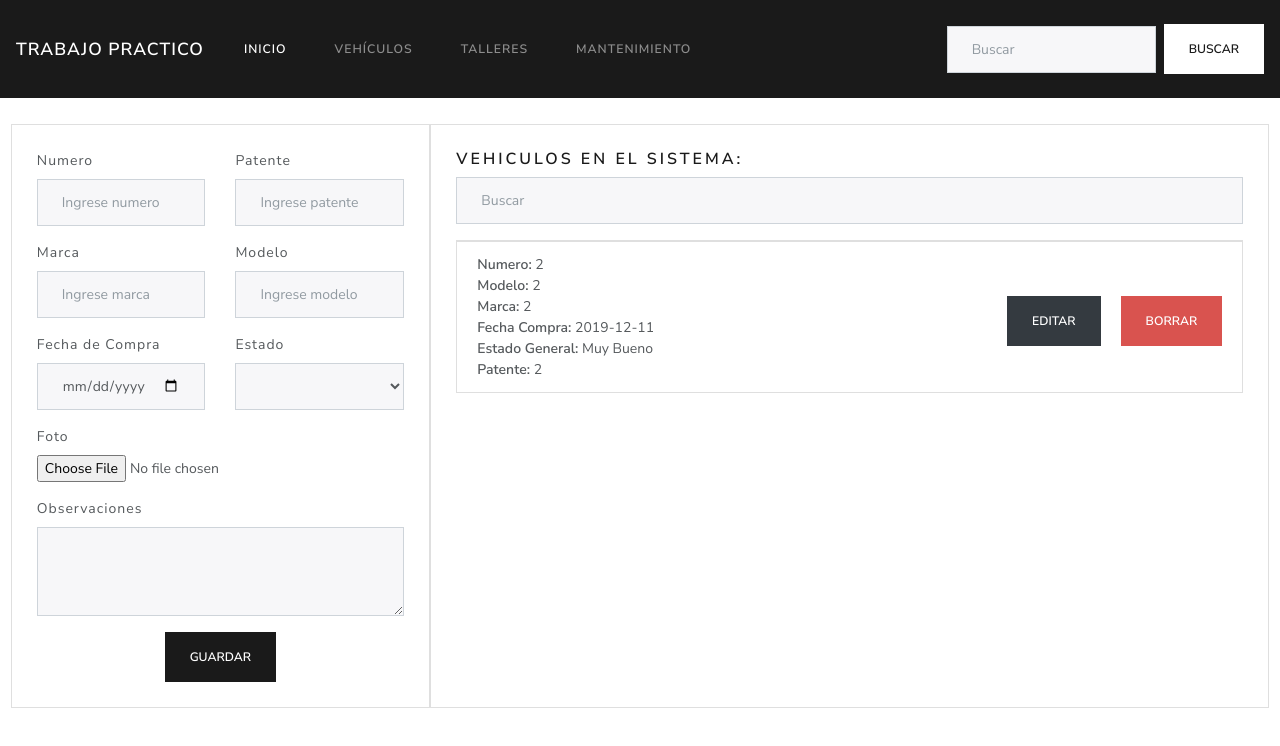
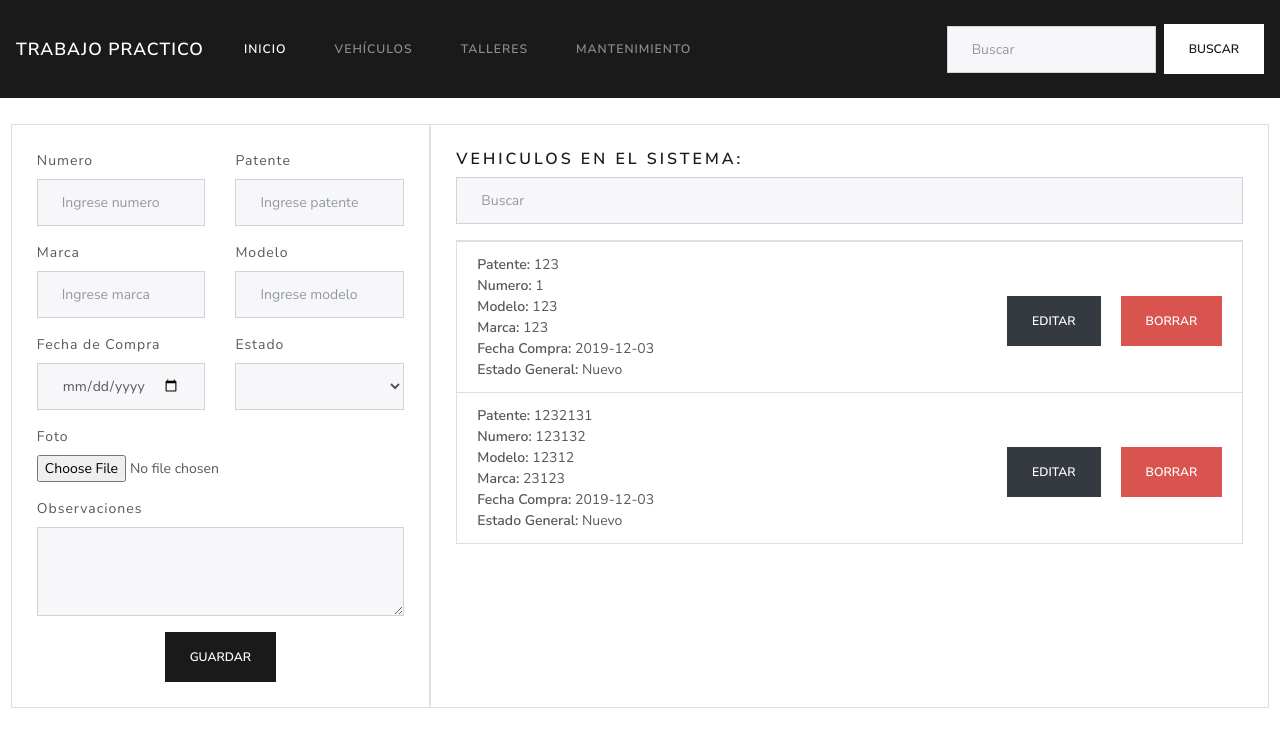
Before and after one commit to NahuelKliphan/Finalab, an Angular app: page /vehiculo in a window 1280 px wide. Shown: the top 746 px of the page. Built offline with nearby package versions, Linux system fonts and the light colour scheme; data requests are answered from the project's data file.

Commit message:
ABM vehiculo andando

```diff
--- a/db.json
+++ b/db.json
@@ -1,15 +1,26 @@
 {
   "vehiculos": [
     {
-      "nroVehiculo": "2",
-      "marca": "2",
-      "modelo": "2",
-      "fechaCompra": "2019-12-11",
-      "estado": "Muy Bueno",
-      "patente": "2",
+      "nroVehiculo": "1",
+      "marca": "123",
+      "modelo": "123",
+      "fechaCompra": "2019-12-03",
+      "estado": "Nuevo",
+      "patente": "123",
       "foto": "",
       "observaciones": "",
       "id": 1
+    },
+    {
+      "nroVehiculo": "123132",
+      "marca": "23123",
+      "modelo": "12312",
+      "fechaCompra": "2019-12-03",
+      "estado": "Nuevo",
+      "patente": "1232131",
+      "foto": "",
+      "observaciones": "",
+      "id": 2
     }
   ]
 }
--- a/src/app/components/vehiculo/form-vehiculo/form-vehiculo.component.ts
+++ b/src/app/components/vehiculo/form-vehiculo/form-vehiculo.component.ts
@@ -25,11 +25,23 @@ export class FormVehiculoComponent implements OnInit {
 
       if (this.editar == false) {
         this.database.agregarVehiculo(new Vehiculo(this.unVehiculo.nroVehiculo, this.unVehiculo.marca, this.unVehiculo.modelo, this.unVehiculo.fechaCompra, this.unVehiculo.estado, this.unVehiculo.patente, this.unVehiculo.foto, this.unVehiculo.observaciones));
-        this.vaciar();
       }
-      else {
+      else
+      {
+        this.database.actualizarVehiculo({
+          "nroVehiculo":this.unVehiculo.nroVehiculo,
+          "marca":this.unVehiculo.marca,
+          "modelo":this.unVehiculo.modelo,
+          "fechaCompra":this.unVehiculo.fechaCompra,
+          "estado":this.unVehiculo.estado,
+          "patente":this.unVehiculo.patente,
+          "foto":this.unVehiculo.foto,
+          "observaciones":this.unVehiculo.observaciones,
+          "id":this.unVehiculo.id
+        });
+      }
 
-      }
+      this.vaciar();
 
     }
     else
@@ -38,10 +50,12 @@ export class FormVehiculoComponent implements OnInit {
     }
 
     this.editar = false;
-
-
   }
 
+  editarVehiculo(unVehiculo) {
+    this.editar = true;
+    this.unVehiculo = unVehiculo;
+  }
 
   formCompleto(){
 
--- a/src/app/components/vehiculo/lista-vehiculo/lista-vehiculo.component.html
+++ b/src/app/components/vehiculo/lista-vehiculo/lista-vehiculo.component.html
@@ -5,13 +5,13 @@
 <ul class="list-group">
     <button class="list-group-item list-group-item-action"
         *ngFor="let unVehiculo of database.listadoVehiculos | buscar:busqueda">
+        <b>Patente:</b> {{ unVehiculo.patente }} <br>
         <b>Numero:</b> {{ unVehiculo.nroVehiculo }} <br>
-        <b>Modelo: </b> {{unVehiculo.modelo}} <br>
         <button class="btn btn-danger darespacio float-right" (click)="eliminarVehiculo(unVehiculo.id)">Borrar</button>
         <button class="darespacio btn btn-dark float-right" (click)="solicitarModificacion(unVehiculo)">Editar</button>
+        <b>Modelo: </b> {{unVehiculo.modelo}} <br>
         <b>Marca:</b> {{ unVehiculo.marca }} <br>
         <b>Fecha Compra:</b> {{ unVehiculo.fechaCompra }} <br>
-        <b>Estado General:</b> {{ unVehiculo.estado }} <br>
-        <b>Patente:</b> {{ unVehiculo.patente }}
+        <b>Estado General:</b> {{ unVehiculo.estado }}
     </button>
 </ul>
--- a/src/app/components/vehiculo/lista-vehiculo/lista-vehiculo.component.ts
+++ b/src/app/components/vehiculo/lista-vehiculo/lista-vehiculo.component.ts
@@ -1,5 +1,6 @@
 import { Component, EventEmitter,Output, OnInit } from '@angular/core';
 import { DatabaseService } from 'src/app/servicio/database.service';
+import { Vehiculo } from 'src/app/model/vehiculo';
 
 @Component({
   selector: 'app-lista-vehiculo',
@@ -23,6 +24,10 @@ export class ListaVehiculoComponent implements OnInit {
     this.database.getVehiculos();
   }
 
+  solicitarModificacion(unVehiculo:Vehiculo){
+    this.VehiculoAmodificar.emit(unVehiculo);
+  }
+
 
 
 
--- a/src/app/components/vehiculo/vehiculo/vehiculo.component.html
+++ b/src/app/components/vehiculo/vehiculo/vehiculo.component.html
@@ -1,4 +1,4 @@
 <div class="row">
     <app-form-vehiculo #formVehiculo class="card col-4" style="padding: 2%;"></app-form-vehiculo>
-    <app-lista-vehiculo (vehiculoAmodificar)="formVehiculo.editarVehiculo($event)" class="card col-8" style="padding: 2%;"></app-lista-vehiculo>
+    <app-lista-vehiculo (VehiculoAmodificar)="formVehiculo.editarVehiculo($event)" class="card col-8" style="padding: 2%;"></app-lista-vehiculo>
 </div>
--- a/src/app/model/vehiculo.ts
+++ b/src/app/model/vehiculo.ts
@@ -12,7 +12,6 @@ export class Vehiculo{
 
     constructor(nroVehiculo:number,marca:string,modelo:string,fechaCompra:Date,estado:string,patente:string,foto:string,observaciones:string) {
 
-        this.nroVehiculo = nroVehiculo;
         this.nroVehiculo=nroVehiculo;
         this.marca=marca;
         this.modelo=modelo;
--- a/src/app/servicio/database.service.ts
+++ b/src/app/servicio/database.service.ts
@@ -41,6 +41,13 @@ export class DatabaseService {
     );
   }
 
+  actualizarVehiculo(vehiculo: Vehiculo) {
+    this._httpClient.put(`http://localhost:3000/vehiculos/${vehiculo.id}`, vehiculo)
+    .subscribe(
+      () => this.getVehiculos()
+    );
+  }
+
 
 
 
```
